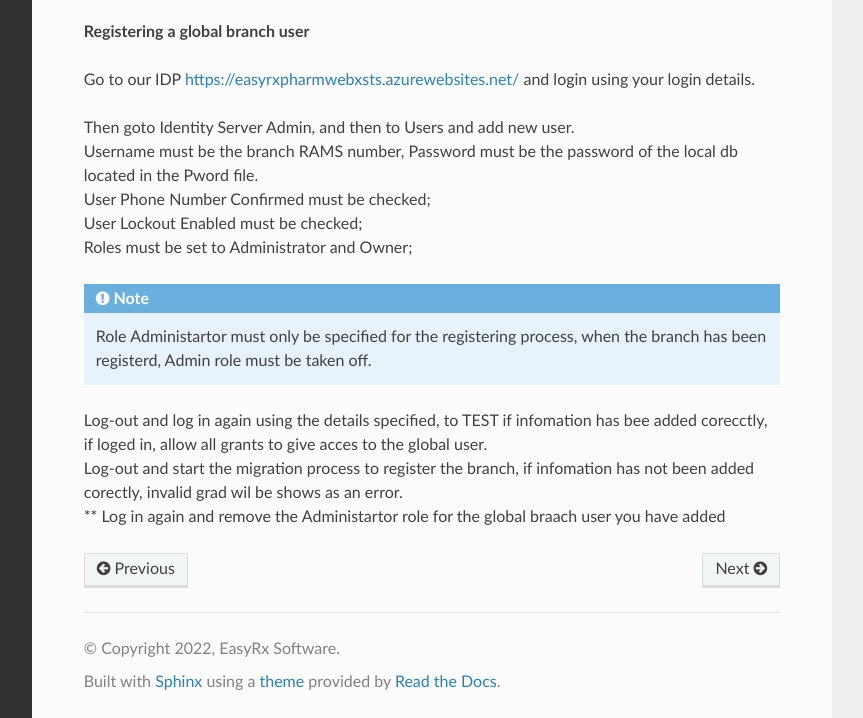
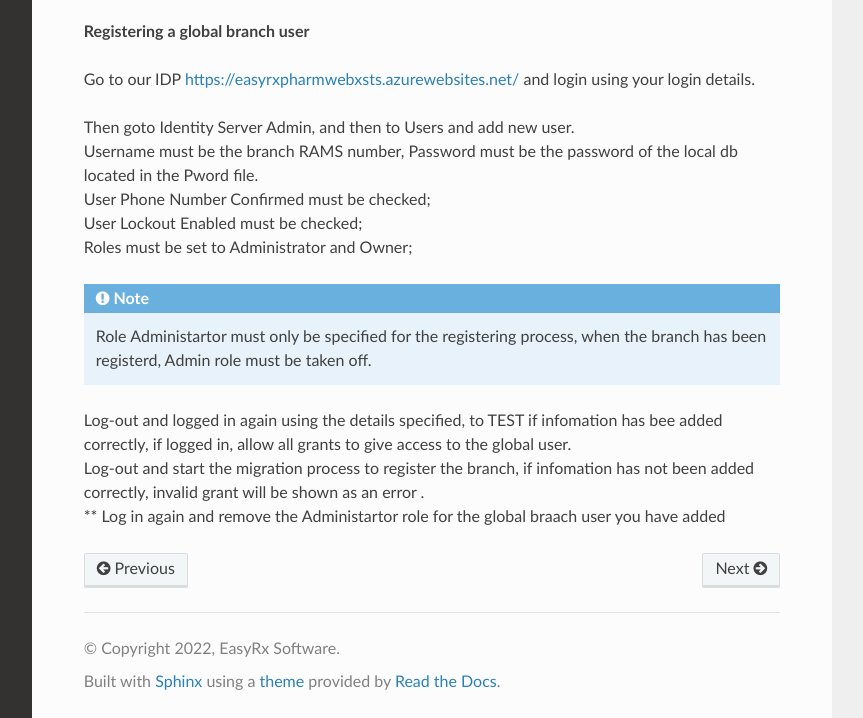
Before and after one commit to Torrafuzar/PharmWebAPI, a Sphinx documentation site: the page built from docs/source/branchregister.rst, in a window 1280 px wide and 1107 px high, cut to the strip 389-1107 px from the top of the window. Shown: the whole strip, without its empty margins (268-1131 px from the left). Built offline with Sphinx 7.4.7 and the Read the Docs theme 2.0.0, drawn with Linux system fonts in a browser that asks for light colours.

Commit message:
Update branchregister.rst

```diff
--- a/docs/source/branchregister.rst
+++ b/docs/source/branchregister.rst
@@ -22,6 +22,6 @@ Branch Register Process
 
 .. note:: Role Administartor must only be specified for the registering process, when the branch has been registerd, Admin role must be taken off.
 
-| Log-out and log in again using the details specified, to TEST if infomation has bee added corecctly, if loged in, allow all grants to give acces to the global user.
-| Log-out and start the migration process to register the branch, if infomation has not been added corectly, invalid grad wil be shows as an error.
+| Log-out and logged in again using the details specified, to TEST if infomation has bee added correctly, if logged in, allow all grants to give access to the global user.
+| Log-out and start the migration process to register the branch, if infomation has not been added correctly, invalid grant will be shown as an error .
 | ** Log in again and remove the Administartor role for the global braach user you have added
```
